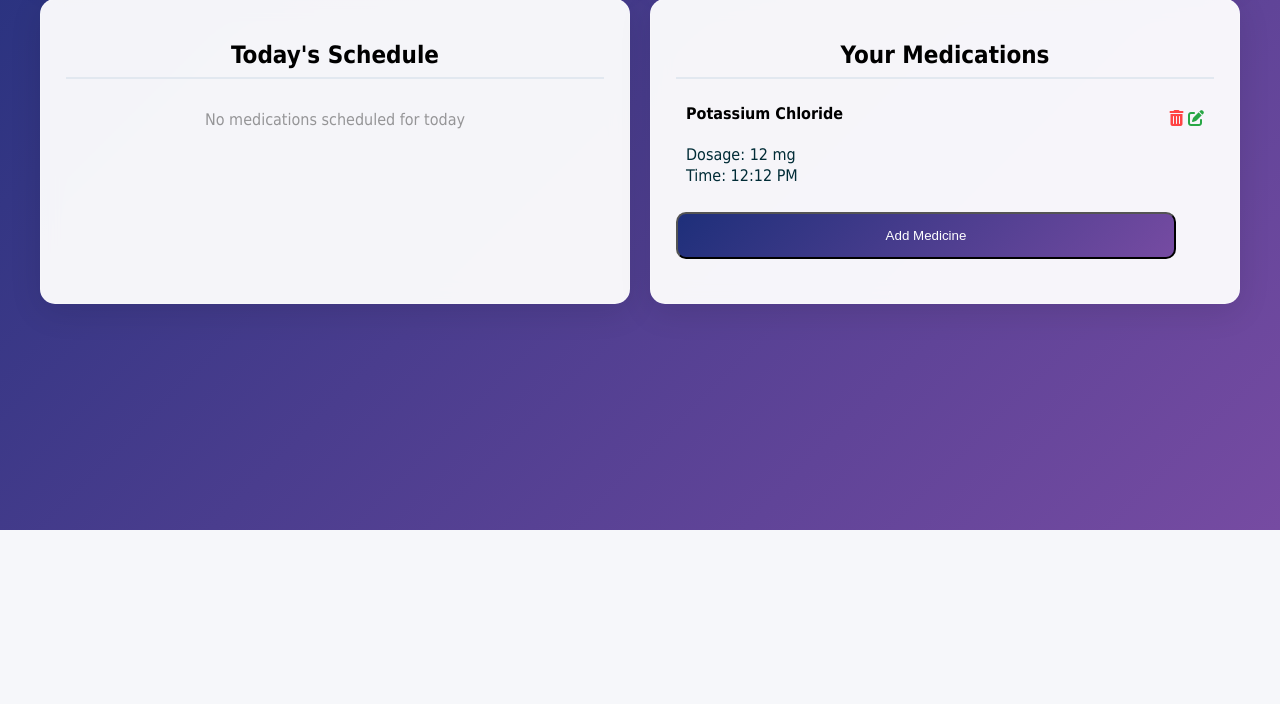
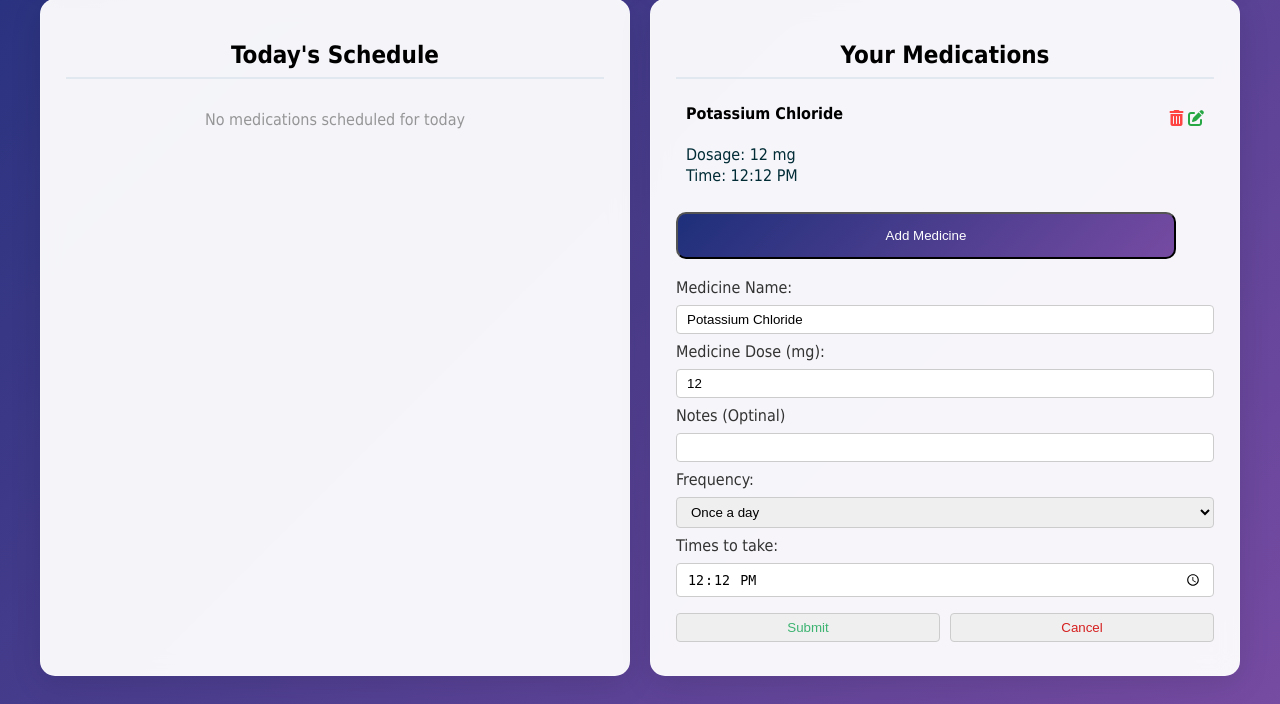
Before and after one commit to ItsElyas/MedHelper, a Flask app: page /edit/3 in a window 1280 px wide. Shown: the part 326-1030 px from the top of the page. Before the commit the page ends 856 px from the top, so only its background shows below. Run offline with Flask 3, Linux system fonts and the light colour scheme; some libraries are stand-ins or nearby versions.

Commit message:
trying to fix the dit page but so hard

```diff
--- a/templates/index.html
+++ b/templates/index.html
@@ -72,7 +72,7 @@
                             <i class="fa-solid fa-trash-can"></i></a>
                             <!--So this works but the logic doesnt work kinda 2 steps foward one step back-->
                         <a href="/edit/{{med.id}}" alt="Edit">
-                            <i class="fa-solid fa-pen-to-square" onclick="showForm()"></i></a>
+                            <i class="fa-solid fa-pen-to-square"></i></a>
                         </div>
 
                     <div class="medicineInfo">
@@ -91,13 +91,13 @@
 
         <button onclick="showForm()" id="addMedicine">Add Medicine</button><br>
 
-        <div id="MedicineDiv" style="display: none;">
+        <div id="MedicineDiv" style="{% if medToEdit %}display: block;{% else %}display: none;{% endif %}">
             <form method="POST" class="medicineForm">
                 <label for="medicineName">Medicine Name:</label><br>
                 <input type="text" id="medicineName" name="medicineName" value="{{ medToEdit.name if medToEdit }}" required><br>
 
                 <label for="medicineDose">Medicine Dose (mg):</label><br>
-                <input type="number" id="medicineDose" name="medicineDose" value="{{ medToEdit.dose if medToEdit }}" required><br>
+                <input type="number" id="medicineDose" name="medicineDose" value="{{ medToEdit.dosage if medToEdit }}" required><br>
 
                 <label for="Notes">Notes (Optinal)</label><br>
                 <input type="text" id="Notes" name="Notes" value="{{ medToEdit.comments if medToEdit }}" ><br>
```
Also changed, not shown: instance/medicines.db.
